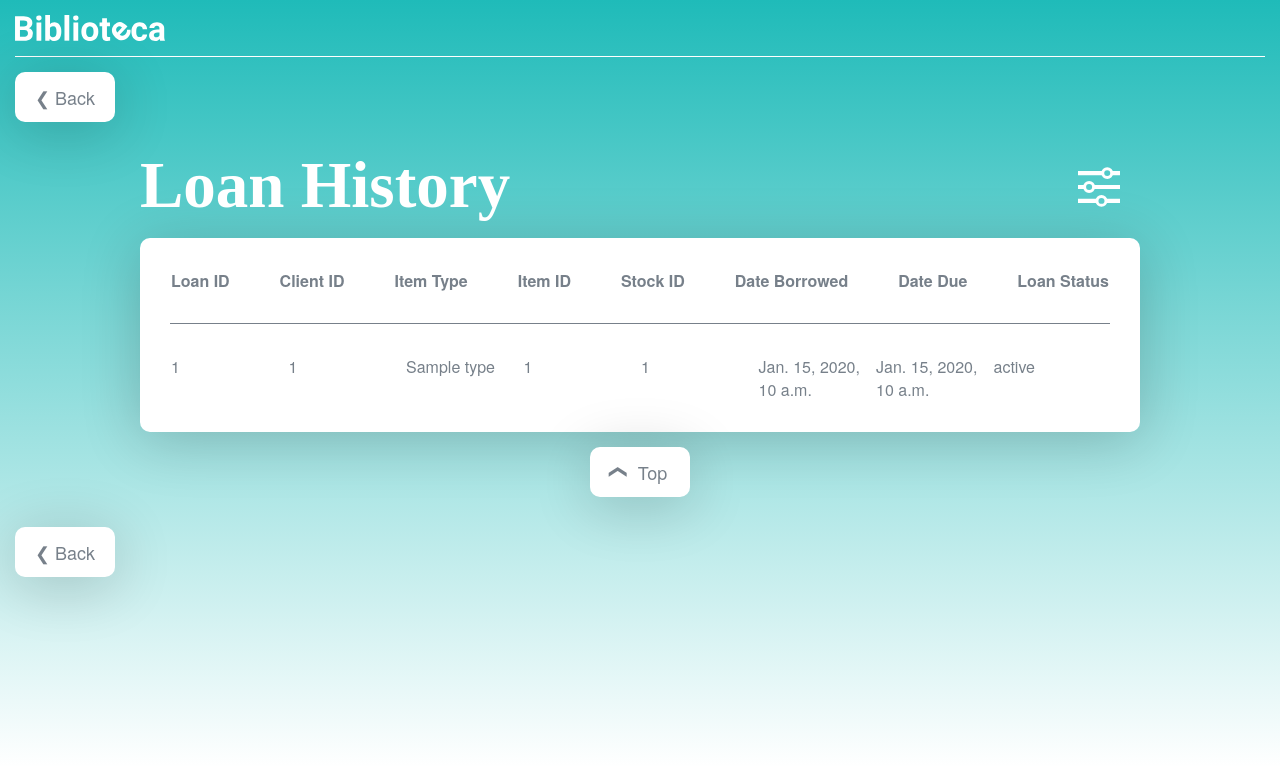
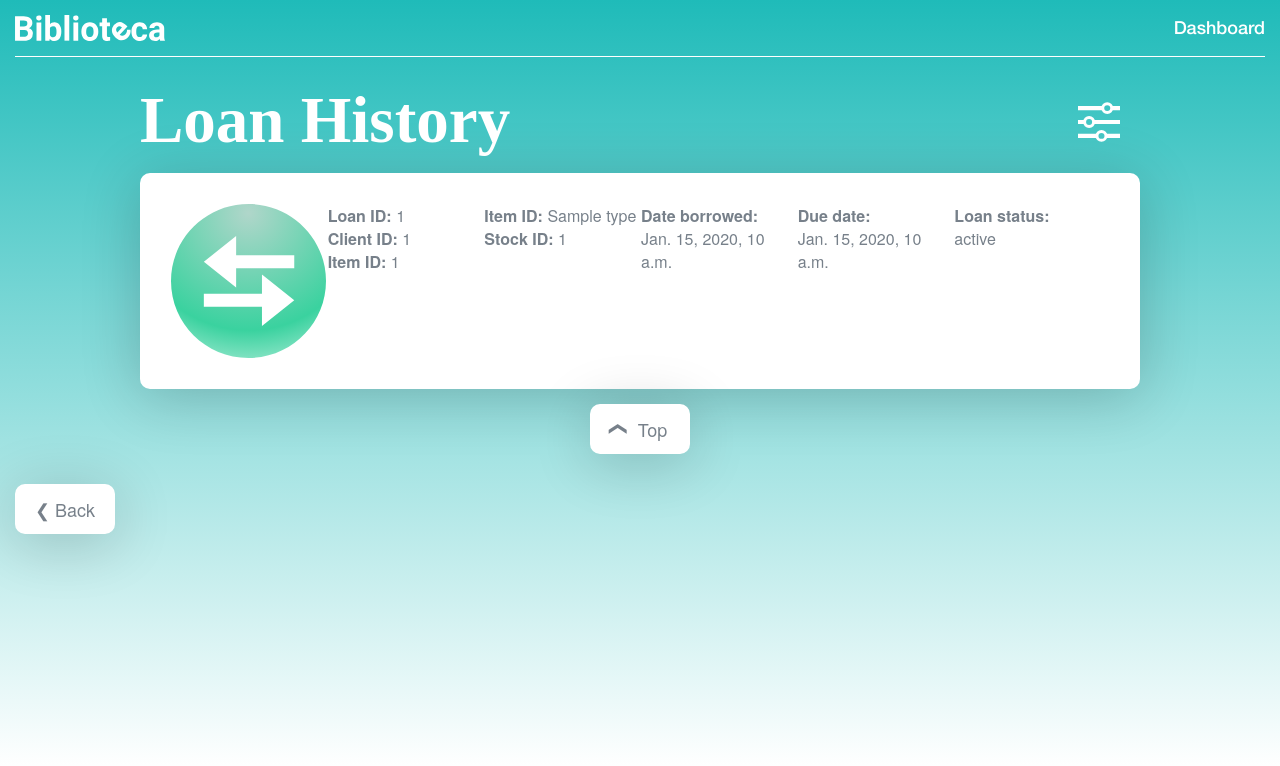
Before and after one commit to charbelchahine/biblioteca, a Django app: template biblioteca/templates/biblioteca/admin/loan_history.html in a window 1280 px wide. Shown: the top 766 px of the page. Run offline with Django 3.2, Linux system fonts and the light colour scheme; tables that the repository leaves empty hold one stand-in row (values such as "Sample post"); the template is opened without the code that fills it: values that come from a table or form of the project are taken from there, most other values are stand-ins (such as "Sample title", 1, 10 or a date in 2020); some web fonts are replaced.

Commit message:
#131: Added loan icon, changed formatting, added dashboard link, removed back button at top of list.

```diff
--- a/biblioteca/templates/biblioteca/admin/loan_history.html
+++ b/biblioteca/templates/biblioteca/admin/loan_history.html
@@ -12,8 +12,10 @@
 <body onload="customSelect()">
     <div class="nav">
         <img class="headerLogo" src="../../../static/images/bibliotecaLogoWhite.svg">
+        <div class="linkArea">
+            <a href="/admin" class="navLink">Dashboard</a>
+        </div>
     </div>
-    <a class="backButton" href="{% url 'admin_landing' %}">❮ Back</a>
     <div class="viewLoanHistoryContent">
         <div class="headerLine">
             <h1 class="pageTitle">Loan History</h1>
@@ -27,16 +29,6 @@
             </form>
         </div>
             <table class="loanHistoryTable">
-                <tr>
-                    <th>Loan ID</th>
-                    <th>Client ID</th>
-                    <th>Item Type</th>
-                    <th>Item ID</th>
-                    <th>Stock ID</th>
-                    <th>Date Borrowed</th>
-                    <th>Date Due</th>
-                    <th>Loan Status</th>
-                </tr>
             {% if loan_history|length == 0 %}
             <tr>
                 <td id="errorCell">No results using provided filter criteria.</td>
@@ -44,14 +36,27 @@
             {% else %}
                 {% for item in loan_history %}
                     <tr>
-                        <td>{{ item.id }}</td>
-                        <td>{{ item.client_id }}</td>
-                        <td>{{ item.type }}</td>
-                        <td>{{ item.item_id }}</td>
-                        <td>{{ item.stock_id }}</td>
-                        <td>{{ item.lent_date }}</td>
-                        <td>{{ item.return_date }}</td>
-                        <td>{{ item.loan_status }}</td>
+                        <td>
+                            <img src="../../../static/images/loanIcon.svg">
+                        </td>
+                        <td>
+                            <span><span class="bold">Loan ID: </span>{{ item.id }}</span>
+                            <span><span class="bold">Client ID: </span>{{ item.client_id }}</span>
+                            <span><span class="bold">Item ID: </span>{{ item.item_id }}</span>
+                        </td>
+                        <td>
+                            <span><span class="bold">Item ID: </span>{{ item.type }}</span>
+                            <span><span class="bold">Stock ID: </span>{{ item.stock_id }}</span>
+                        </td>
+                        <td>
+                            <span><span class="bold">Date borrowed:<br></span>{{ item.lent_date }}</span>
+                        </td>
+                        <td>
+                            <span><span class="bold">Due date:<br></span>{{ item.return_date }}</span>
+                        </td>
+                        <td>
+                            <span><span class="bold">Loan status:<br></span>{{ item.loan_status }}</span>
+                        </td>
                     </tr>
                 {% endfor %}
             {% endif %}
--- a/biblioteca/views.py
+++ b/biblioteca/views.py
@@ -563,9 +563,11 @@ def get_loan_history(request):
             loan['loan_status'] = 'Returned'
         else:
             loan['loan_status'] = 'Loaned Out'
+        loan['type'] = loan['type'].capitalize()
     print('**************************************')
     print(loan_history)
     print('**************************************')
+    loan['type'] = loan['type'].capitalize()
     return render(request, 'biblioteca/admin/loan_history.html', {'loan_history' : loan_history, \
                                                                     'form' : form})
 
```
Also changed, not shown: biblioteca/static/images/loanIcon.svg (added).
